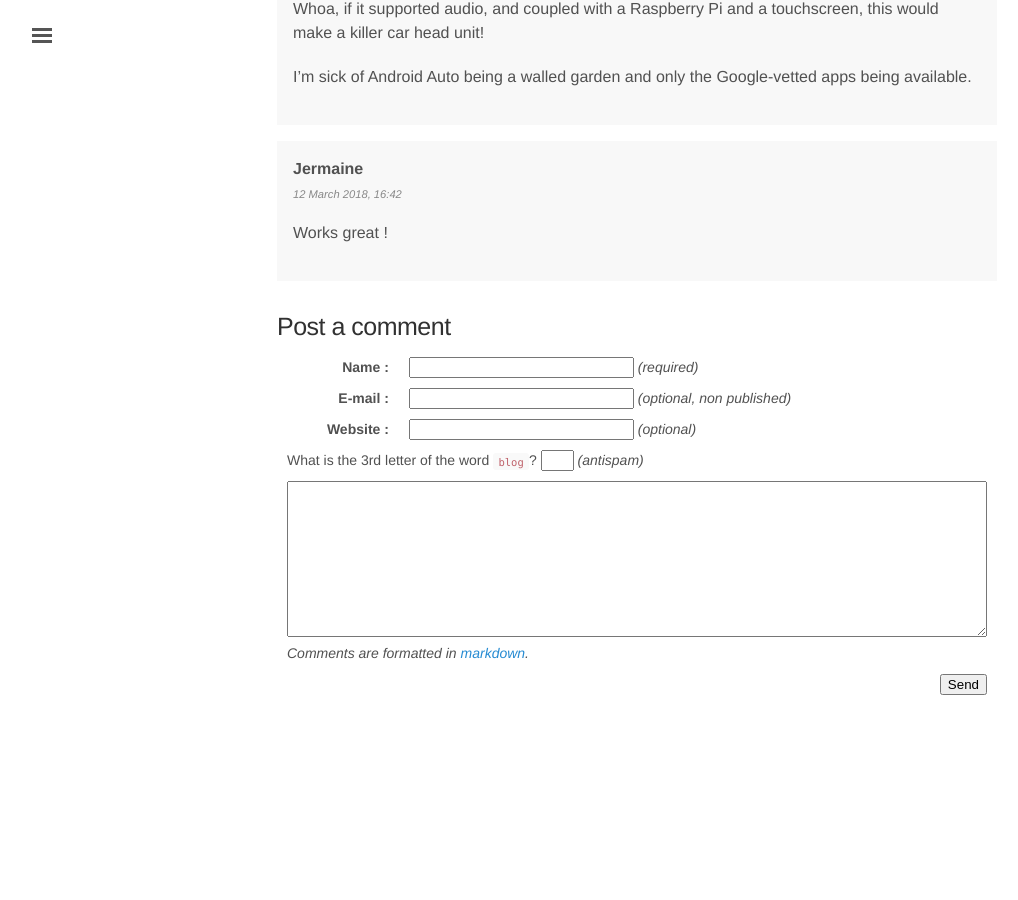
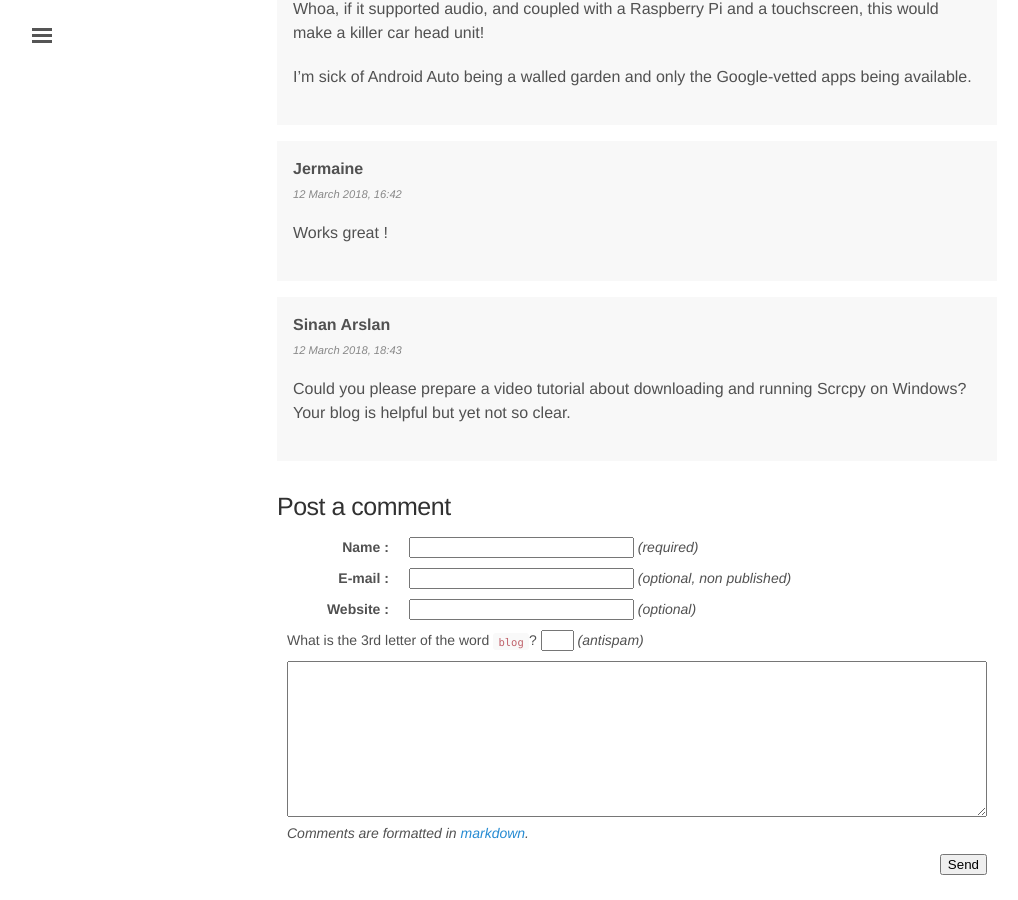
Before and after one commit to rom1v/blog.rom1v.com, a Jekyll site: the page built from _posts/2018-03-08-introducing-scrcpy.md, in a window 1280 px wide and 900 px high, scrolled down 14717 px. Shown: the whole window, without its empty margins (3-1021 px from the left). Built offline with Jekyll 4.4.1, drawn with Linux system fonts in a browser that asks for light colours; before the commit the page ends 15437 px from its top, so only the background shows below that.

Commit message:
Publish comment 26 for scrcpy

```diff
--- a/_data/comments-2018-03-introducing-scrcpy.yaml
+++ b/_data/comments-2018-03-introducing-scrcpy.yaml
@@ -215,3 +215,10 @@
   date: 2018-03-12 16:42:34+01:00
   contents: |
     Works great !
+- id: 26
+  author: Sinan Arslan
+  date: 2018-03-12 18:43:31+01:00
+  contents: |
+    Could you please prepare a video tutorial about downloading and running
+    Scrcpy on Windows?
+    Your blog is helpful but yet not so clear.
```
